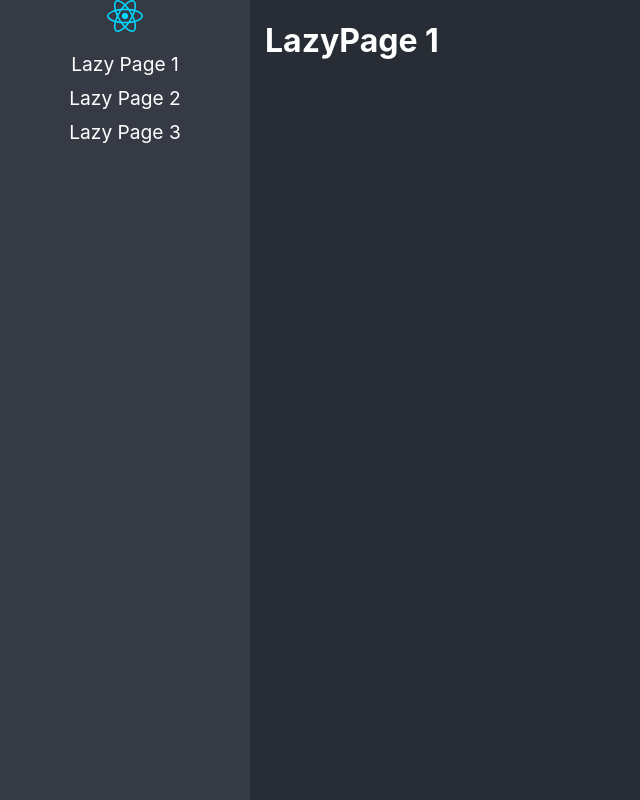
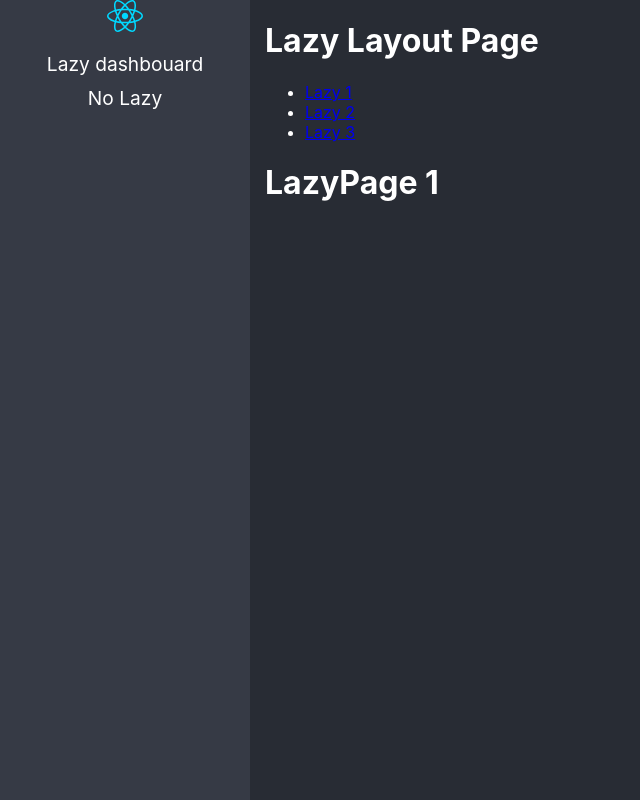
Before and after one commit to abiezerm/react-adv-vite, a React (Vite) app: page /lazyload/lazy1 in a window 1280 px wide. Before the commit this address led to /lazy1. Shown: the whole page, without its empty margins (0-640 px from the left). Built offline with nearby package versions, Linux system fonts and the light colour scheme.

Commit message:
nested routes ready

```diff
--- /dev/null
+++ b/src/01-lazyload/layout/LazyLayout.tsx
@@ -0,0 +1,33 @@
+import { NavLink, Navigate, Route, Routes } from "react-router-dom";
+import { LazyPage1, LazyPage2, LazyPage3 } from "../pages";
+
+export const LazyLayout = () => {
+    return (
+        <div>
+            <h1>Lazy Layout Page</h1>
+
+            <ul>
+                <li>
+                    <NavLink to="lazy1">Lazy 1</NavLink>
+                </li>
+                <li>
+                    <NavLink to="lazy2">Lazy 2</NavLink>
+                </li>
+                <li>
+                    <NavLink to="lazy3">Lazy 3</NavLink>
+                </li>
+            </ul>
+
+            <Routes>
+                <Route path="lazy1" element={ <LazyPage1 />} />
+                <Route path="lazy2" element={ <LazyPage2 />} />
+                <Route path="lazy3" element={ <LazyPage3 /> } />
+
+                <Route path="*" element={ <Navigate replace to="lazy1" /> } />
+
+            </Routes>
+        </div>
+    )
+}
+
+export default LazyLayout;
--- /dev/null
+++ b/src/01-lazyload/pages/NoLazy.tsx
@@ -0,0 +1,10 @@
+
+export const NoLazy = () => {
+    return (
+        <div>
+            <h1>Not Lazy loaded</h1>
+
+            {/* Child routes */}
+        </div>
+    )
+}
--- a/src/routes/routes.ts
+++ b/src/routes/routes.ts
@@ -1,4 +1,5 @@
 import React, { lazy } from "react";
+import { NoLazy } from "../01-lazyload/pages/NoLazy";
 //import { LazyPage1, LazyPage2, LazyPage3 } from "../01-lazyload/pages";
 
 export interface Route {
@@ -8,27 +9,20 @@
     name: string;
 }
 
-const lazy1 = lazy(() => import('../01-lazyload/pages/LazyPage1'));
-const lazy2 = lazy(() => import('../01-lazyload/pages/LazyPage2'));
-const lazy3 = lazy(() => import('../01-lazyload/pages/LazyPage3'));
+const LazyLayout = lazy(() => import(/* webpackChunkName: "LazyLayout" */'../01-lazyload/layout/LazyLayout'));
+
 
 export const routes: Route[] = [
     {
-        to: '/lazy1',
-        path: 'lazy1',
-        component: lazy1,
-        name: 'Lazy Page 1'
+        to: '/lazyload/*',
+        path: '/lazyload//*',
+        component: LazyLayout,
+        name: 'Lazy dashbouard'
     },
     {
-        to: '/lazy2',
-        path: 'lazy2',
-        component: lazy2,
-        name: 'Lazy Page 2'
-    },
-    {
-        to: '/lazy3',
-        path: 'lazy3',
-        component: lazy3,
-        name: 'Lazy Page 3'
+        to: '/no-lazy',
+        path: 'no-lazy',
+        component: NoLazy,
+        name: 'No Lazy'
     },
 ]
```
